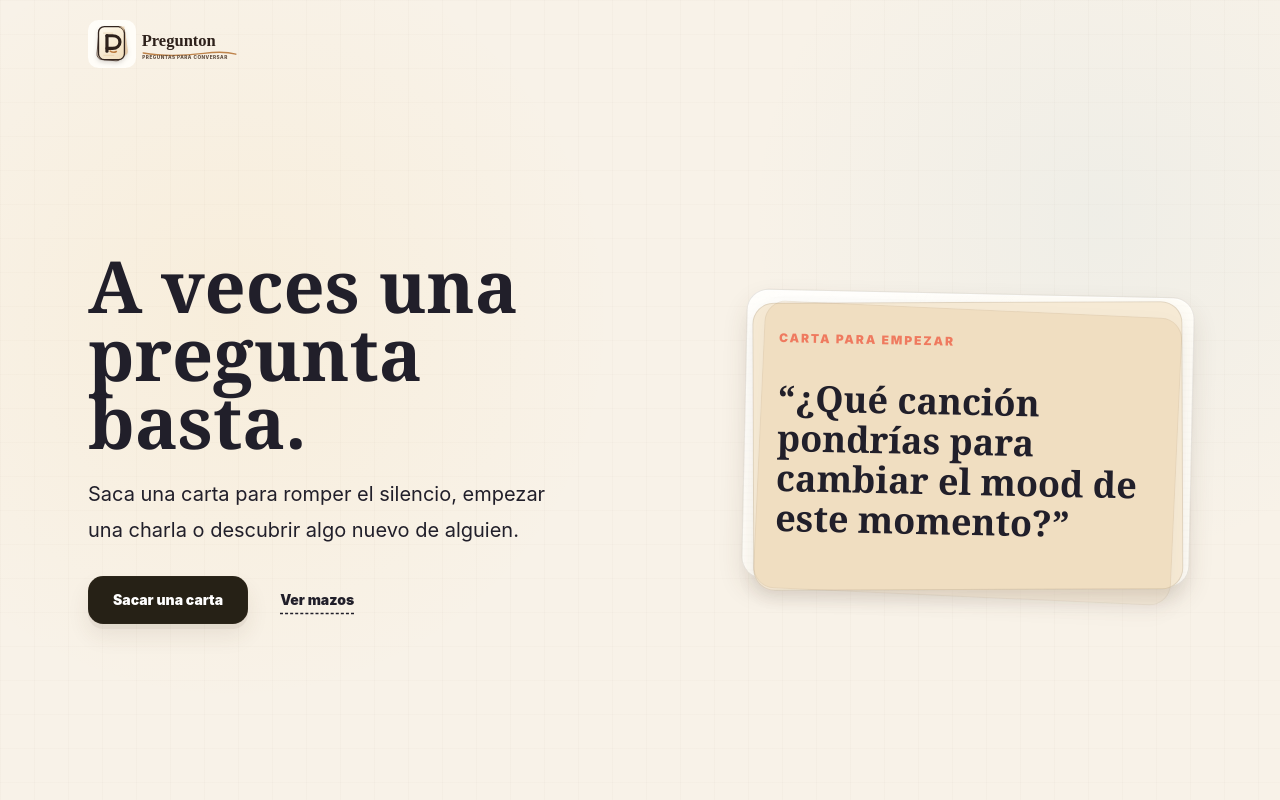
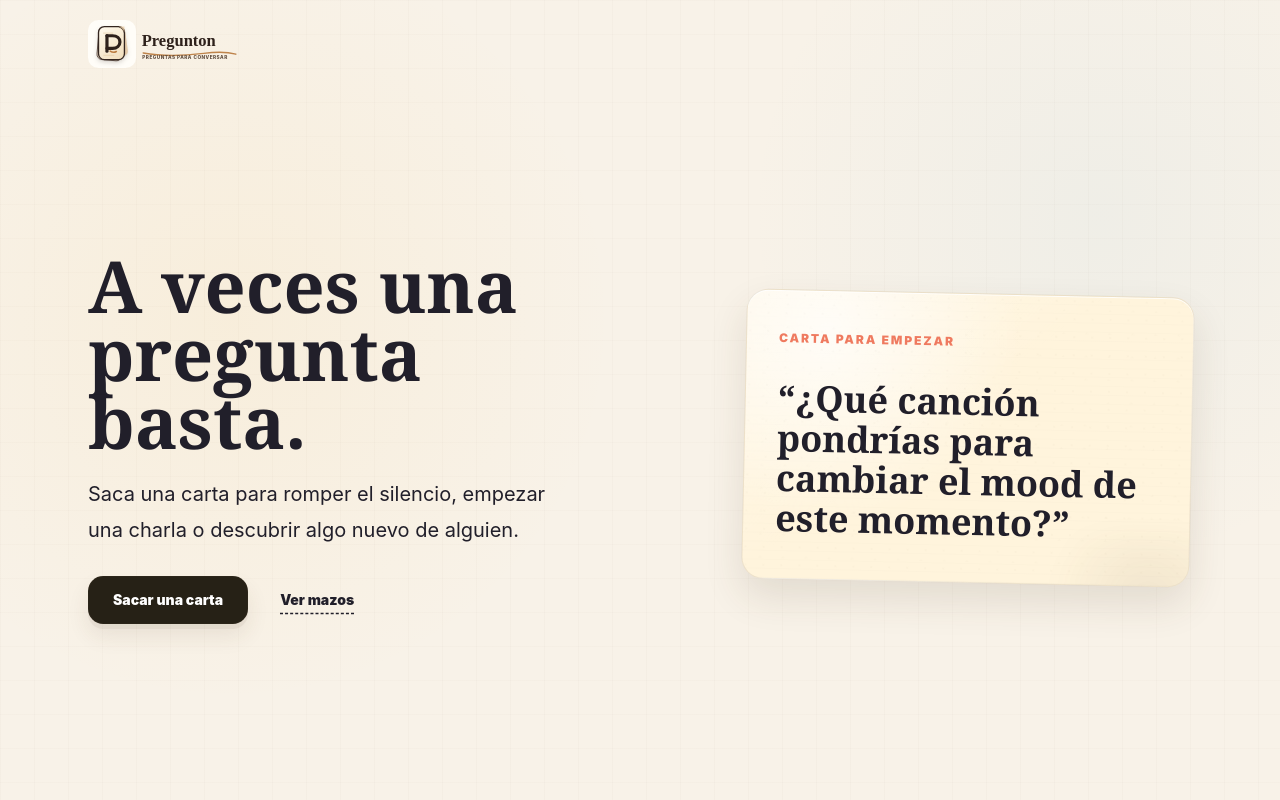
Before and after one commit to chuxolatouz/pregunton, a Next.js app: page / in a window 1280 px wide. Shown: the top 800 px of the page. Built offline with nearby package versions, Linux system fonts and the light colour scheme; no server answers.

Commit message:
Refine hero paper card

```diff
--- a/app/globals.css
+++ b/app/globals.css
@@ -127,6 +127,39 @@ a {
       repeating-linear-gradient(0deg, rgba(77, 62, 42, 0.014), rgba(77, 62, 42, 0.014) 1px, transparent 1px, transparent 8px),
       var(--paper-note);
     box-shadow: 0 16px 36px rgba(74, 57, 35, 0.14), 0 1px 0 rgba(255, 255, 255, 0.82) inset;
+  }
+
+  .hero-paper-card {
+    isolation: isolate;
+    border-color: rgba(77, 62, 42, 0.1);
+    background:
+      radial-gradient(circle at 18% 14%, rgba(255, 255, 255, 0.72), transparent 12rem),
+      linear-gradient(142deg, rgba(255, 255, 255, 0.34), transparent 44%),
+      repeating-linear-gradient(0deg, rgba(77, 62, 42, 0.012), rgba(77, 62, 42, 0.012) 1px, transparent 1px, transparent 9px),
+      #fff4dc;
+    box-shadow:
+      0 18px 38px rgba(74, 57, 35, 0.12),
+      0 1px 0 rgba(255, 255, 255, 0.86) inset;
+  }
+
+  .hero-paper-card::before {
+    pointer-events: none;
+    content: "";
+    position: absolute;
+    right: -20%;
+    bottom: -28%;
+    z-index: 0;
+    width: 58%;
+    height: 46%;
+    border-radius: 999px;
+    background: radial-gradient(circle, rgba(74, 57, 35, 0.16), transparent 68%);
+    filter: blur(12px);
+    opacity: 0.5;
+  }
+
+  .hero-paper-card > * {
+    position: relative;
+    z-index: 1;
   }
 
   .paper-button {
--- a/components/HeroSection.tsx
+++ b/components/HeroSection.tsx
@@ -3,7 +3,7 @@ import { HeroQuestionCard, PaperLink } from "@/components/Paper";
 export function HeroSection() {
   return (
     <section className="mx-auto grid min-h-[calc(100svh-5.75rem)] max-w-6xl items-center gap-7 px-4 pb-10 pt-4 sm:px-6 sm:pt-8 lg:grid-cols-[0.92fr_1.08fr] lg:gap-12">
-      <div className="max-w-[34rem]">
+      <div className="min-w-0 max-w-[34rem]">
         <h1 className="display-serif text-4xl font-bold leading-[0.98] text-ink min-[380px]:text-5xl sm:text-7xl sm:leading-[0.94]">
           A veces una pregunta basta.
         </h1>
@@ -19,7 +19,7 @@ export function HeroSection() {
           </PaperLink>
         </div>
       </div>
-      <div className="flex justify-center pb-5 lg:justify-end lg:pb-0">
+      <div className="flex min-w-0 justify-start pb-5 pl-[clamp(1.5rem,13vw,4rem)] sm:justify-center sm:pl-0 lg:justify-end lg:pb-0">
         <HeroQuestionCard />
       </div>
     </section>
--- a/components/Paper.tsx
+++ b/components/Paper.tsx
@@ -68,11 +68,10 @@ export function HeroQuestionCard({ className }: { className?: string }) {
   return (
     <PaperSurface
       aria-label="Carta de ejemplo"
-      className={cn("w-full max-w-[18.5rem] rotate-[1.2deg] rounded-[1.2rem] px-4 py-5 min-[380px]:max-w-[20rem] sm:max-w-md sm:rounded-[1.35rem] sm:px-8 sm:py-10", className)}
-      stack
+      className={cn("hero-paper-card w-full max-w-[min(18rem,calc(100vw-3rem))] rotate-[0.8deg] overflow-hidden rounded-[1.2rem] px-4 py-5 sm:max-w-md sm:rotate-[1.2deg] sm:rounded-[1.35rem] sm:px-8 sm:py-10", className)}
     >
       <p className="text-[0.68rem] font-black uppercase tracking-[0.16em] text-coral sm:text-xs">Carta para empezar</p>
-      <p className="display-serif mt-5 text-xl font-bold leading-tight text-ink min-[380px]:text-2xl sm:mt-8 sm:text-4xl">
+      <p className="display-serif mt-5 text-xl font-bold leading-tight text-ink min-[380px]:text-[1.45rem] sm:mt-8 sm:text-4xl">
         &ldquo;¿Qué canción pondrías para cambiar el mood de este momento?&rdquo;
       </p>
     </PaperSurface>
```
